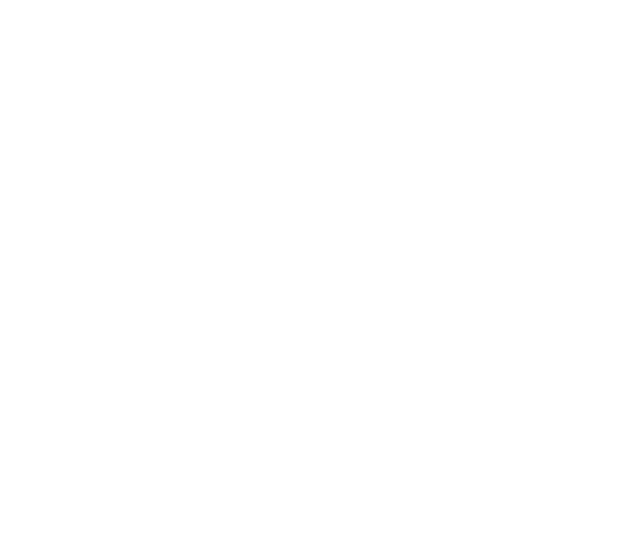
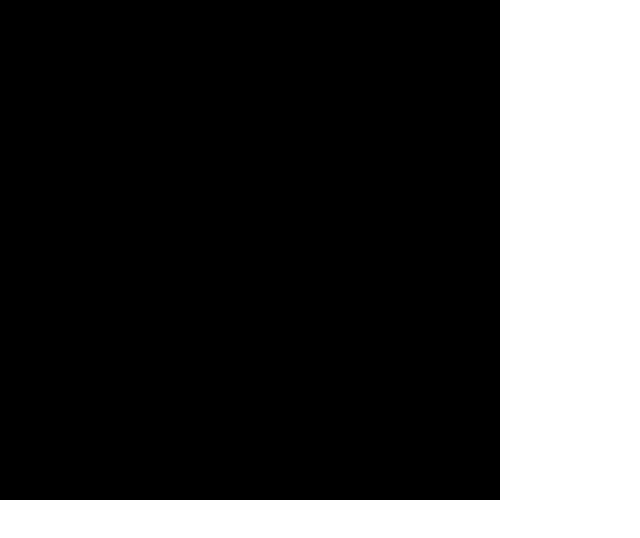
Before and after one commit to giftgiwa/RUBIKS-CUBE, a website with bundled scripts: page index.html in a window 1280 px wide. Shown: the whole page, without its empty margins (0-640 px from the left). Built offline with nearby package versions, Linux system fonts and the light colour scheme.

Commit message:
change website title and add crude version of renderer

```diff
--- a/index.html
+++ b/index.html
@@ -2,7 +2,7 @@
 <html lang="en">
     <head>
 		<meta charset="utf-8">
-		<title>My first three.js app</title>
+		<title>Rubik's Cube</title>
 		<style>
 			body { margin: 0; }
 		</style>
--- a/rubiks.js
+++ b/rubiks.js
@@ -1 +1,31 @@
 import * as THREE from 'three';
+
+
+const scene = new THREE.Scene();
+const camera = new THREE.PerspectiveCamera( 75, window.innerWidth / window.innerHeight, 0.1, 1000 );
+
+const renderer = new THREE.WebGLRenderer();
+
+
+renderer.setSize( window.innerWidth, window.innerHeight );
+
+renderer.setSize(
+    500,/* width */
+    500 /* height */
+);
+
+console.log("Canvas width: " + renderer.domElement.style.width)
+console.log("Canvas height: " + renderer.domElement.style.height)
+
+document.body.appendChild( renderer.domElement );
+
+
+
+
+
+
+function animate() {
+	requestAnimationFrame( animate );
+	renderer.render( scene, camera );
+}
+animate();
```
